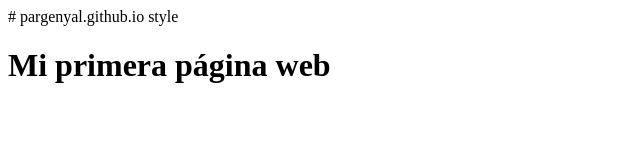
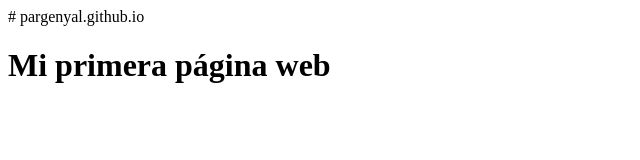
Before and after one commit to ThemildaBZ/a.github.io, a plain HTML site: page index.html in a window 1280 px wide. Shown: the full height of the page, 0-640 px from the left. Drawn offline with Linux system fonts and the light colour scheme.

Commit message:
Update index.html

```diff
--- a/index.html
+++ b/index.html
@@ -3,7 +3,7 @@
 
 <html>
 <head>
-<body> style
+<body>
   <h1> Mi primera página web </h1>
 </body>
 </head>
```
